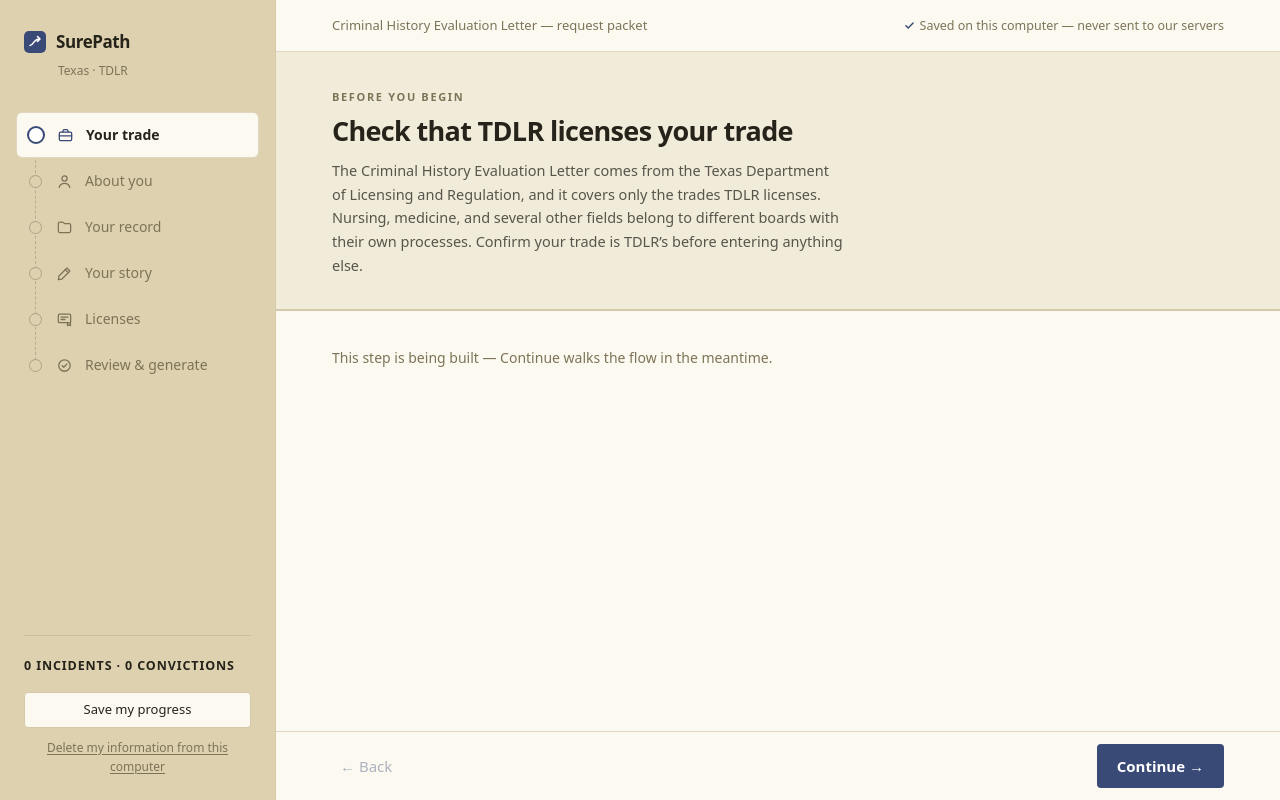
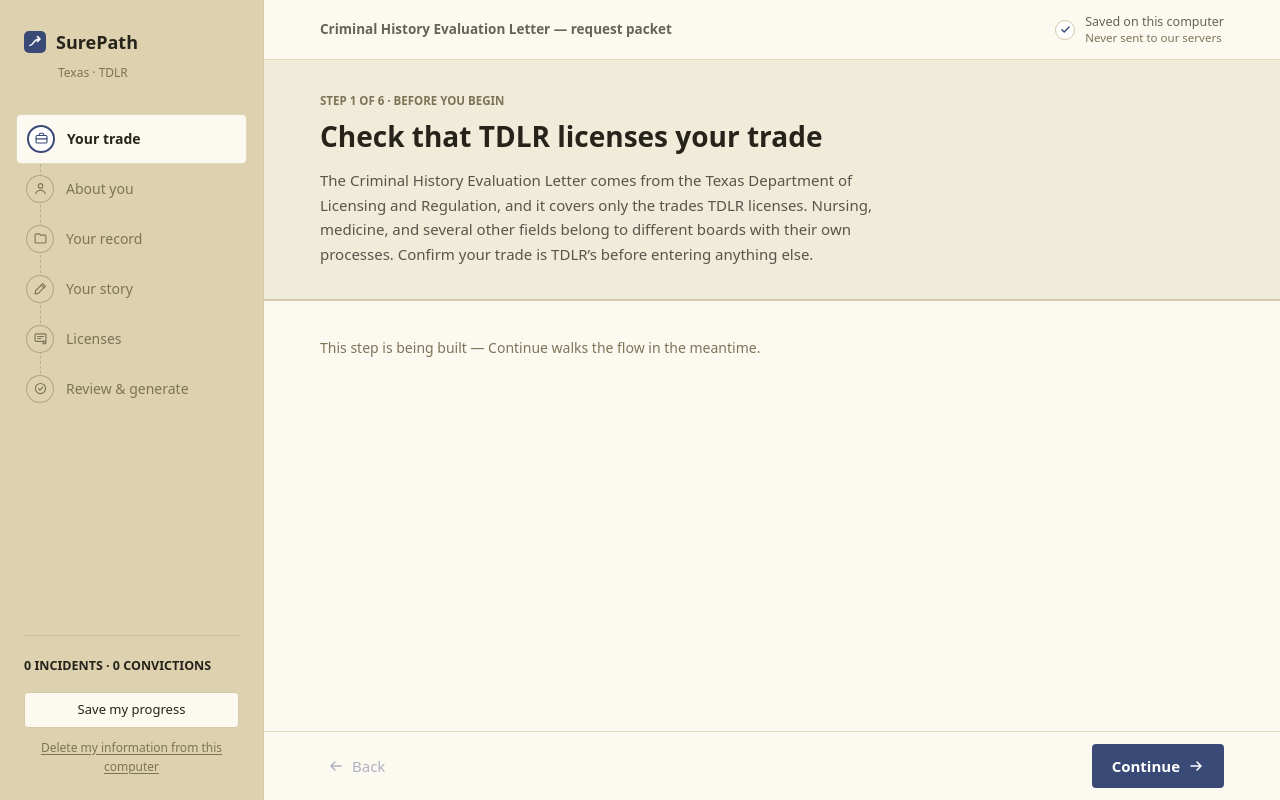
Before and after one commit to InvoluntaryRecombinator/surepath, a React (Vite) app: page /texas/apply in a window 1280 px wide. Built offline with nearby package versions, Linux system fonts and the light colour scheme.

Commit message:
feat: clarify the application frame and progress rail
Unify each step's icon and status marker, tighten the rail, strengthen the legal-process header, and replace text arrows with stable SVG controls.

```diff
--- a/src/app/AppLayout.tsx
+++ b/src/app/AppLayout.tsx
@@ -9,7 +9,7 @@
  */
 import type { ReactNode } from 'react'
 import { Button } from '../ui/Button'
-import { CheckSmall } from '../ui/icons'
+import { ArrowLeft, ArrowRight, CheckSmall } from '../ui/icons'
 import { SectionBriefing } from '../ui/SectionIntro'
 import { useAppStore } from './storeContext'
 import { Rail } from './Rail'
@@ -33,20 +33,23 @@
         {/* ── the content header bar — the pane's top edge. The rail already says where
             you are; this bar carries the one thing nothing else says: the formal name of
             the legal artifact being assembled. ─────────────────────────────────────────── */}
-        <header className="flex h-[52px] shrink-0 items-center justify-between border-b border-line/70 px-14">
-          <p className="text-[13px] font-medium text-muted">{config.processName}</p>
-          <p className="flex items-center gap-1.5 text-[12.5px] text-muted">
-            <span className="text-accent">
+        <header className="flex h-[60px] shrink-0 items-center justify-between border-b border-line/70 px-14">
+          <p className="text-[13.5px] font-semibold text-ink/70">{config.processName}</p>
+          <p className="flex items-center gap-2.5 text-muted">
+            <span className="flex h-5 w-5 items-center justify-center rounded-full border border-line bg-field text-accent">
               <CheckSmall size={9} />
             </span>
-            Saved on this computer — never sent to our servers
+            <span className="flex flex-col leading-tight">
+              <span className="text-[12.5px] font-medium text-ink/70">Saved on this computer</span>
+              <span className="mt-0.5 text-[11.5px]">Never sent to our servers</span>
+            </span>
           </p>
         </header>
 
         {/* ── the sheet — content scrolls; the frame stays put. The briefing band rides
             at the top of the scroll: explanation above the seal, work below it. ────────── */}
         <main className="min-h-0 flex-1 overflow-y-auto">
-          <SectionBriefing section={stage} />
+          <SectionBriefing section={stage} index={idx} total={config.sections.length} />
           <div className="px-14 pb-20 pt-9">
             {state.resumed && (
               <p className="mb-8 flex max-w-[760px] items-baseline justify-between gap-4 rounded-[4px] border border-line/70 bg-ground/40 px-4 py-2.5 text-[13px] text-muted">
@@ -69,7 +72,8 @@
         <footer className="shrink-0 border-t border-line/70">
           <div className="flex h-[68px] items-center justify-between px-14">
             <Button variant="ghost" disabled={isFirst} onClick={() => go(idx - 1)}>
-              ← Back
+              <ArrowLeft />
+              Back
             </Button>
             {isLast ? (
               <Button variant="primary" disabled title="The review step is being built.">
@@ -77,7 +81,8 @@
               </Button>
             ) : (
               <Button variant="primary" onClick={() => go(idx + 1)}>
-                Continue →
+                Continue
+                <ArrowRight />
               </Button>
             )}
           </div>
--- a/src/app/Rail.tsx
+++ b/src/app/Rail.tsx
@@ -31,7 +31,7 @@
   'your progress file first (Cancel, then "Save my progress").\n\nDelete everything from ' +
   'this computer?'
 
-const ROW_H = 46 // px — one nav row. The connector geometry derives from this.
+const ROW_H = 50 // px — one nav row. The connector geometry derives from this.
 
 export function Rail() {
   const { state, dispatch, config } = useAppStore()
@@ -53,12 +53,12 @@
     `${counts.records} ${recordsLabel}`
 
   return (
-    <aside className="flex w-[276px] shrink-0 flex-col overflow-y-auto border-r border-line bg-rail">
+    <aside className="flex w-[264px] shrink-0 flex-col overflow-y-auto border-r border-line bg-rail">
       {/* ── identity ── */}
       <div className="px-6 pb-1 pt-7">
         <div className="flex items-center gap-2.5">
           <Mark />
-          <span className="text-[17px] font-extrabold tracking-tight text-ink">SurePath</span>
+          <span className="text-[18px] font-[750] text-ink">SurePath</span>
         </div>
         <p className="mt-1.5 pl-[34px] text-[12px] font-medium text-muted">{config.railTag}</p>
       </div>
@@ -68,14 +68,14 @@
         {/* the full run, quiet */}
         <span
           aria-hidden="true"
-          className="absolute left-[35px] border-l border-dashed border-ink/20"
+          className="absolute left-[40px] border-l border-dashed border-ink/20"
           style={{ top: ROW_H / 2, height: (n - 1) * ROW_H }}
         />
         {/* the traveled portion — a record of work done */}
         {currentIdx > 0 && (
           <span
             aria-hidden="true"
-            className="absolute left-[35px] border-l border-dashed border-accent/60"
+            className="absolute left-[40px] border-l border-dashed border-accent/60"
             style={{ top: ROW_H / 2, height: currentIdx * ROW_H }}
           />
         )}
@@ -92,7 +92,7 @@
               onClick={() => clickable && dispatch({ type: 'go', sectionId: section.id, index: i })}
               aria-current={status === 'current' ? 'step' : undefined}
               style={{ height: ROW_H }}
-              className={`relative flex w-full items-center gap-3 rounded-[6px] px-2.5 text-left transition-colors duration-150 ${
+              className={`relative flex w-full items-center gap-3 rounded-[5px] px-2.5 text-left transition-colors duration-150 ${
                 status === 'current'
                   ? 'border border-line/70 bg-surface text-ink'
                   : clickable
@@ -100,22 +100,21 @@
                     : 'text-muted'
               }`}
             >
-              <span className="flex h-[18px] w-[18px] shrink-0 items-center justify-center">
+              <span className="relative z-10 flex h-7 w-7 shrink-0 items-center justify-center">
                 {status === 'done' ? (
-                  <span className="flex h-[18px] w-[18px] items-center justify-center rounded-full bg-accent text-surface">
-                    <CheckSmall size={8} />
+                  <span className="flex h-7 w-7 items-center justify-center rounded-full bg-accent text-surface">
+                    <CheckSmall size={10} />
                   </span>
                 ) : status === 'current' ? (
-                  <span className="h-[18px] w-[18px] rounded-full border-2 border-accent bg-field" />
+                  <span className="flex h-7 w-7 items-center justify-center rounded-full border-2 border-accent bg-field text-accent">
+                    <Icon name={section.icon} size={15} />
+                  </span>
                 ) : (
-                  <span className="h-[13px] w-[13px] rounded-full border border-ink/25 bg-rail" />
+                  <span className="flex h-7 w-7 items-center justify-center rounded-full border border-ink/25 bg-rail text-muted">
+                    <Icon name={section.icon} size={15} />
+                  </span>
                 )}
               </span>
-              <Icon
-                name={section.icon}
-                size={17}
-                className={status === 'current' ? 'text-accent' : 'text-muted'}
-              />
               <span
                 className={`text-[14px] ${status === 'current' ? 'font-semibold' : 'font-medium'}`}
               >
@@ -130,7 +129,7 @@
 
       {/* ── the counter — the promise, rendered ── */}
       <div className="mx-6 border-t border-ink/10 pt-5">
-        <p className="text-[12.5px] font-semibold uppercase tracking-[0.07em] text-ink">
+        <p className="text-[12.5px] font-semibold uppercase text-ink">
           {counterText}
         </p>
       </div>
--- a/src/ui/SectionIntro.tsx
+++ b/src/ui/SectionIntro.tsx
@@ -8,18 +8,26 @@
  */
 import type { SectionDef } from '../state-config/types'
 
-export function SectionBriefing({ section }: { section: SectionDef }) {
+export function SectionBriefing({
+  section,
+  index,
+  total,
+}: {
+  section: SectionDef
+  index: number
+  total: number
+}) {
   const { intro } = section
   return (
-    <div className="border-b-2 border-line bg-ground/60 px-14 pb-8 pt-9">
+    <div className="border-b-2 border-line bg-ground/60 px-14 pb-8 pt-8">
       <div className="max-w-[760px]">
-        <p className="text-[11px] font-semibold uppercase tracking-[0.15em] text-muted">
-          {intro.eyebrow}
+        <p className="text-[11.5px] font-semibold uppercase text-muted">
+          Step {index + 1} of {total} · {intro.eyebrow}
         </p>
-        <h1 className="mt-2 text-[27px] font-bold leading-tight tracking-tight text-ink">
+        <h1 className="mt-2.5 text-[28px] font-bold leading-[1.2] text-ink">
           {intro.title}
         </h1>
-        <p className="mt-3 max-w-[62ch] text-[14.5px] leading-relaxed text-ink/75">
+        <p className="mt-3.5 max-w-[68ch] text-[15px] leading-[1.65] text-ink/75">
           {intro.lead}
         </p>
         {intro.points && (
--- a/src/ui/icons.tsx
+++ b/src/ui/icons.tsx
@@ -97,3 +97,35 @@
     />
   </svg>
 )
+
+export const ArrowLeft = ({ size = 16 }: { size?: number }) => (
+  <svg
+    width={size}
+    height={size}
+    viewBox="0 0 16 16"
+    fill="none"
+    stroke="currentColor"
+    strokeWidth="1.5"
+    strokeLinecap="round"
+    strokeLinejoin="round"
+    aria-hidden="true"
+  >
+    <path d="M13 8H3M7 4 3 8l4 4" />
+  </svg>
+)
+
+export const ArrowRight = ({ size = 16 }: { size?: number }) => (
+  <svg
+    width={size}
+    height={size}
+    viewBox="0 0 16 16"
+    fill="none"
+    stroke="currentColor"
+    strokeWidth="1.5"
+    strokeLinecap="round"
+    strokeLinejoin="round"
+    aria-hidden="true"
+  >
+    <path d="M3 8h10M9 4l4 4-4 4" />
+  </svg>
+)
```
